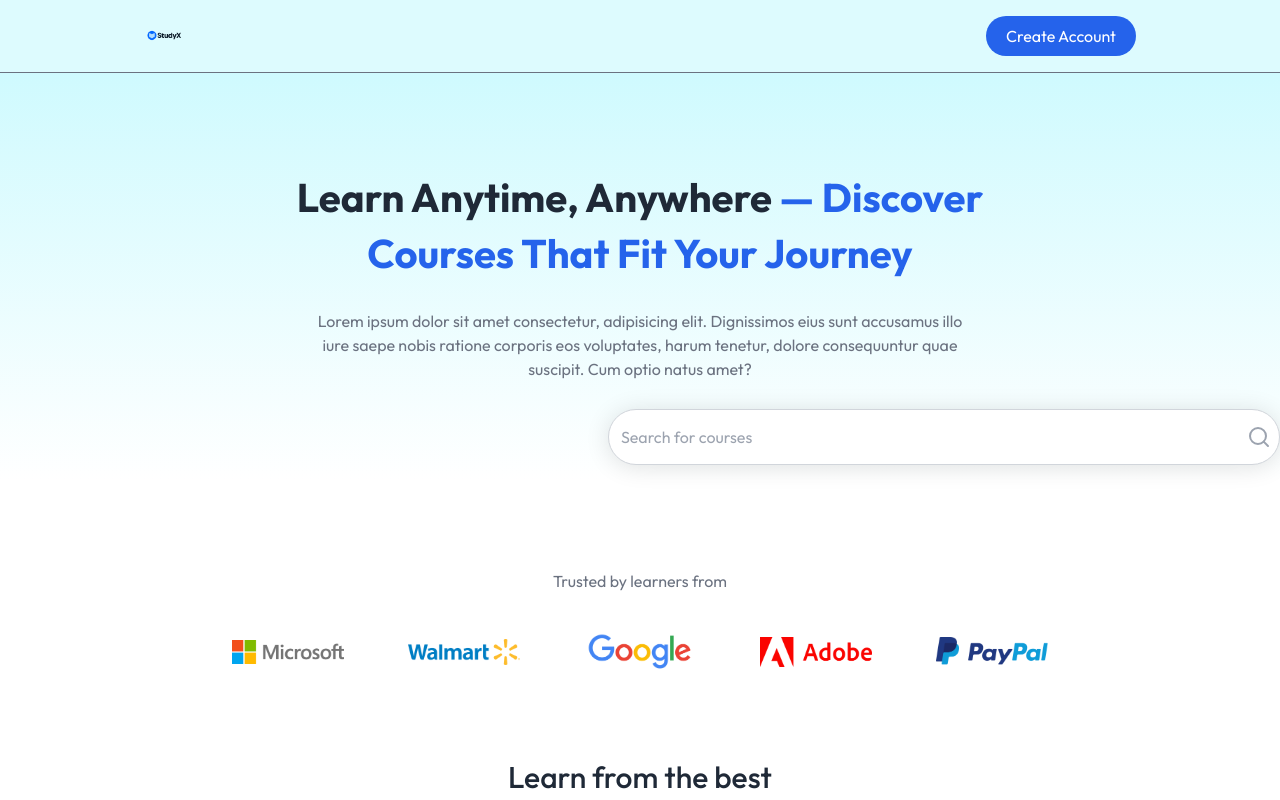
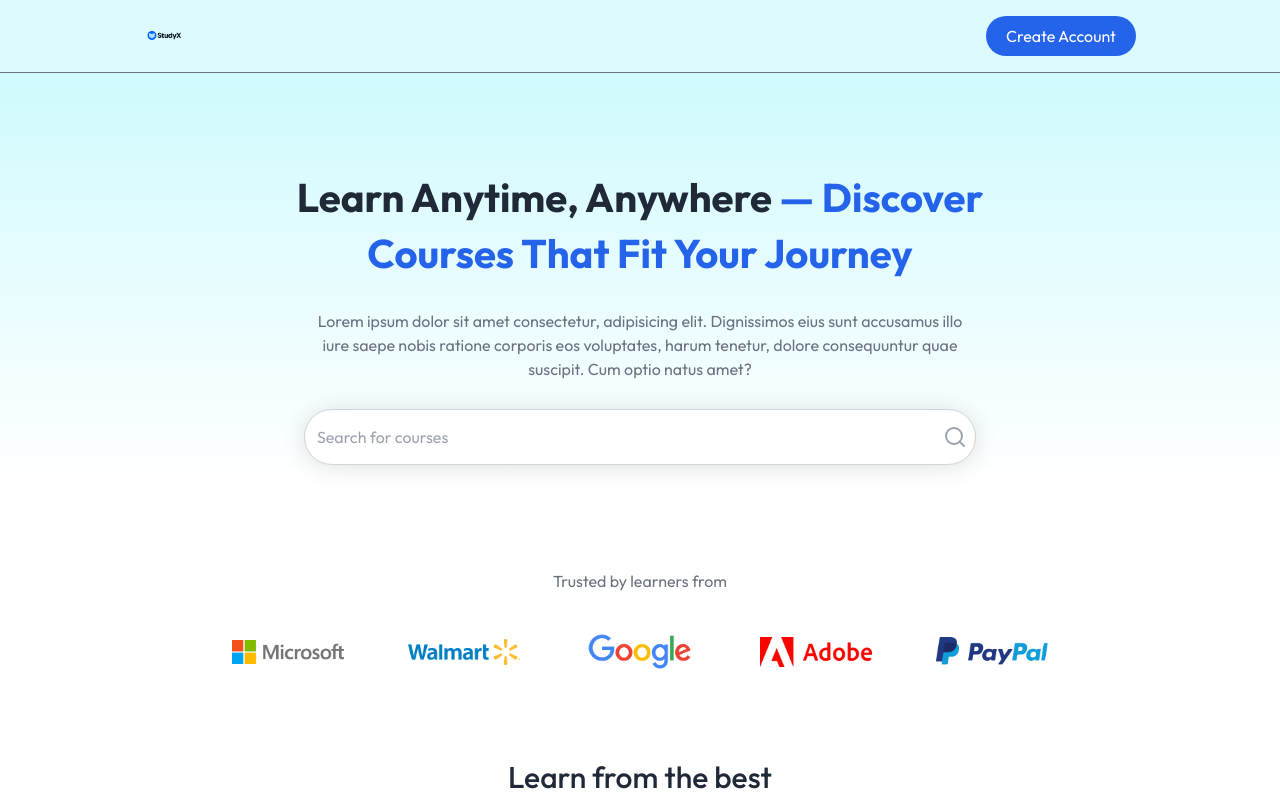
Before and after one commit to edward007-git/mern-lms, a React (Vite) app: page / in a window 1280 px wide. Shown: the top 800 px of the page. Built offline with nearby package versions, Linux system fonts and the light colour scheme; no server answers.

Commit message:
fix(ui): adjust SearchBar alignment by removing md:justify-end

```diff
--- a/src/Components/student/SearchBar.jsx
+++ b/src/Components/student/SearchBar.jsx
@@ -18,7 +18,8 @@ const SearchBar = ({ data }) => {
   };
 
   return (
-    <div className="w-full flex justify-center md:justify-end">
+    <div className="w-full flex justify-center">
+
       <form
         onSubmit={onSearchHandler}
         className="w-full max-w-2xl h-14 flex items-center bg-white border border-gray-300 rounded-full shadow-[0_2px_25px_rgba(0,0,0,0.12)]"
```
